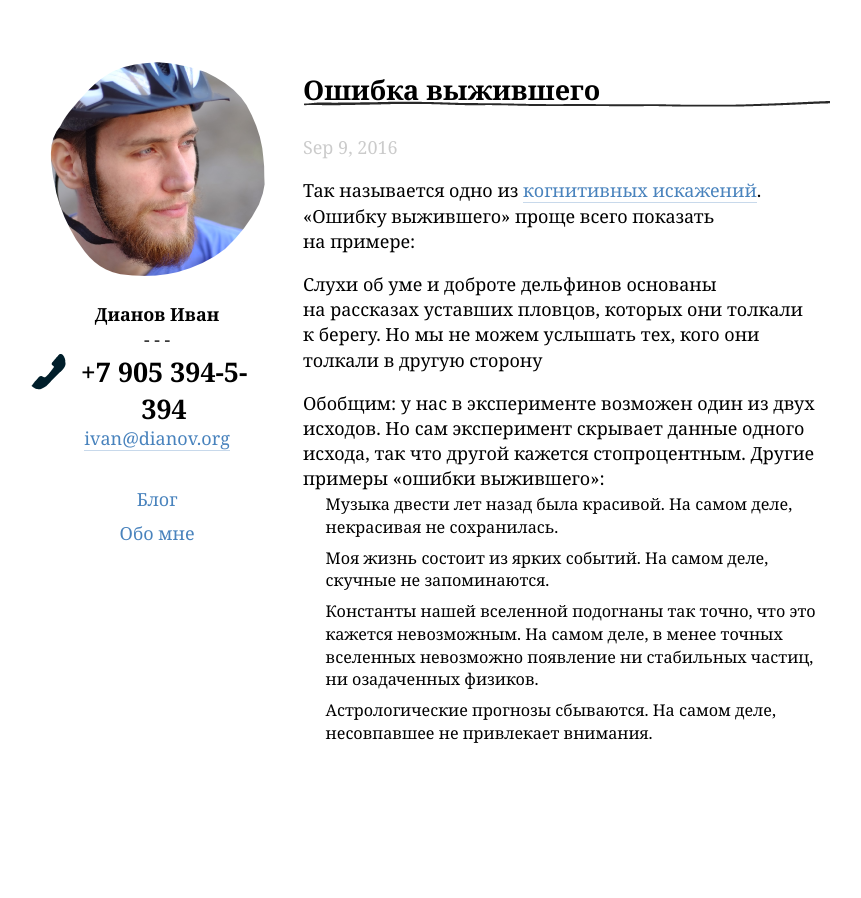
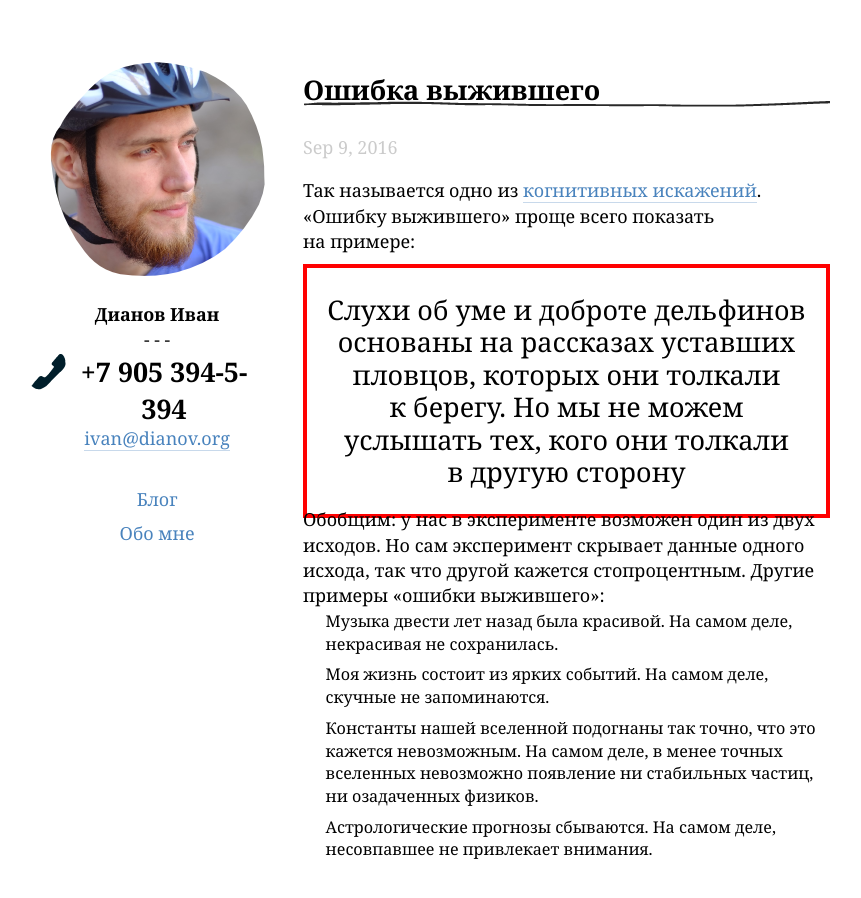
Before and after one commit to illus0r/dianov.org, a Jekyll site: the page built from _posts/2016-09-09-survivorship-bias.md, in a window 1280 px wide. Shown: the whole page, without its empty margins (210-1071 px from the left). Built offline with Jekyll 4.4.1, drawn with Linux system fonts in a browser that asks for light colours.

Commit message:
Updated 2016-09-09-survivorship-bias.md

```diff
--- a/_posts/2016-09-09-survivorship-bias.md
+++ b/_posts/2016-09-09-survivorship-bias.md
@@ -9,7 +9,7 @@ tags:
 Так называется одно из [когнитивных искажений][bias]. «Ошибку выжившего» проще всего показать на примере:
 
 Слухи об уме и доброте дельфинов основаны на рассказах уставших пловцов, которых они толкали к берегу. Но мы не можем услышать тех, кого они толкали в другую сторону
-{:.pullout}
+{:.quote}
 
 Обобщим: у нас в эксперименте возможен один из двух исходов. Но сам эксперимент скрывает данные одного исхода, так что другой кажется стопроцентным. Другие примеры «ошибки выжившего»:
 
```
